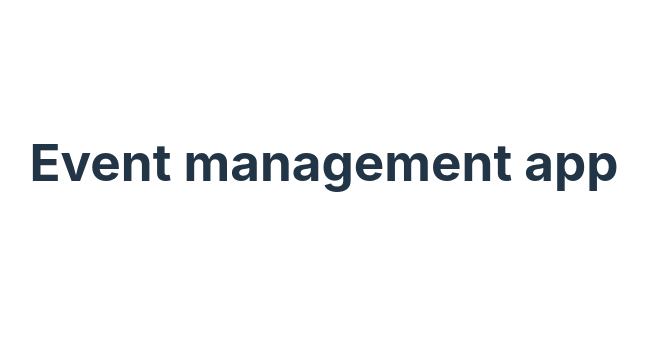
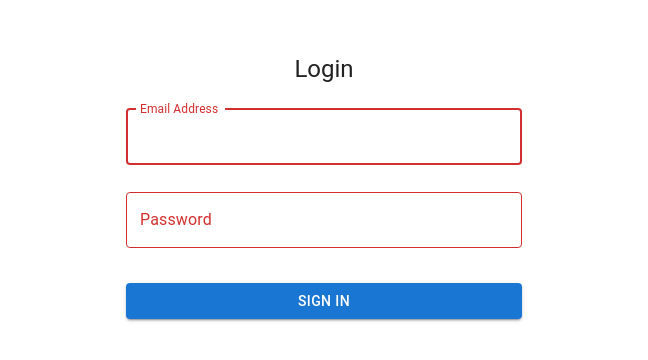
Before and after one commit to Dinah-Ngatia5/Event-Management-System, a React (Vite) app in the folder event-management-app/: page / in a window 1280 px wide. Shown: the part 238-598 px from the top of the page, without its empty margins (316-964 px from the left). Built offline with nearby package versions, Linux system fonts and the light colour scheme.

Commit message:
Add a package @react-oauth/google

```diff
--- a/event-management-app/package.json
+++ b/event-management-app/package.json
@@ -17,6 +17,7 @@
     "@mui/system": "^5.15.20",
     "@mui/x-data-grid": "^7.7.0",
     "@mui/x-date-pickers": "^7.7.0",
+    "@react-oauth/google": "^0.12.1",
     "axios": "^1.7.2",
     "classnames": "^2.5.1",
     "date-fns": "^3.6.0",
--- a/event-management-app/src/App.jsx
+++ b/event-management-app/src/App.jsx
@@ -1,14 +1,11 @@
-
+import React from 'react';
+import LoginForm from './components/LoginForm';
 import './App.css'
 
-function App() {
-
-
-  return (
-    <>
-     <h1>Event management app</h1>
-    </>
-  )
-}
+const App = () => (
+  <div>
+    <LoginForm />
+  </div>
+);
 
 export default App
--- a/event-management-app/src/components/LoginForm.jsx
+++ b/event-management-app/src/components/LoginForm.jsx
@@ -0,0 +1,108 @@
+import React from 'react';
+import { Formik, Form, Field, ErrorMessage } from 'formik';
+import * as Yup from 'yup';
+import {
+  Box,
+  Button,
+  TextField,
+  Typography,
+  Container,
+  CssBaseline,
+} from '@mui/material';
+
+const LoginForm = () => {
+  const initialValues = {
+    email: '',
+    password: '',
+  };
+
+  const validationSchema = Yup.object({
+    email: Yup.string()
+      .email('Invalid email address')
+      .required('Email is required'),
+    password: Yup.string()
+      .min(6, 'Password must be at least 6 characters')
+      .required('Password is required'),
+  });
+
+  const onSubmit = (values, { setSubmitting }) => {
+    setTimeout(() => {
+      console.log(JSON.stringify(values, null, 2));
+      setSubmitting(false);
+    }, 400);
+  };
+
+  return (
+    <Container component="main" maxWidth="xs">
+      <CssBaseline />
+      <Box
+        sx={{
+          marginTop: 8,
+          display: 'flex',
+          flexDirection: 'column',
+          alignItems: 'center',
+        }}
+      >
+        <Typography component="h1" variant="h5">
+          Login
+        </Typography>
+        <Formik
+          initialValues={initialValues}
+          validationSchema={validationSchema}
+          onSubmit={onSubmit}
+        >
+          {({ isSubmitting, handleChange, handleBlur, values }) => (
+            <Form>
+              <Box sx={{ mt: 1 }}>
+                <Field
+                  as={TextField}
+                  variant="outlined"
+                  margin="normal"
+                  fullWidth
+                  id="email"
+                  label="Email Address"
+                  name="email"
+                  autoComplete="email"
+                  autoFocus
+                  value={values.email}
+                  onChange={handleChange}
+                  onBlur={handleBlur}
+                  helperText={<ErrorMessage name="email" />}
+                  error={Boolean(<ErrorMessage name="email" />)}
+                />
+                <Field
+                  as={TextField}
+                  variant="outlined"
+                  margin="normal"
+                  fullWidth
+                  name="password"
+                  label="Password"
+                  type="password"
+                  id="password"
+                  autoComplete="current-password"
+                  value={values.password}
+                  onChange={handleChange}
+                  onBlur={handleBlur}
+                  helperText={<ErrorMessage name="password" />}
+                  error={Boolean(<ErrorMessage name="password" />)}
+                />
+                <Button
+                  type="submit"
+                  fullWidth
+                  variant="contained"
+                  color="primary"
+                  sx={{ mt: 3, mb: 2 }}
+                  disabled={isSubmitting}
+                >
+                  Sign In
+                </Button>
+              </Box>
+            </Form>
+          )}
+        </Formik>
+      </Box>
+    </Container>
+  );
+};
+
+export default LoginForm;
```
Also changed, not shown: 1 other file (tests, documents, lock files or other folders).
